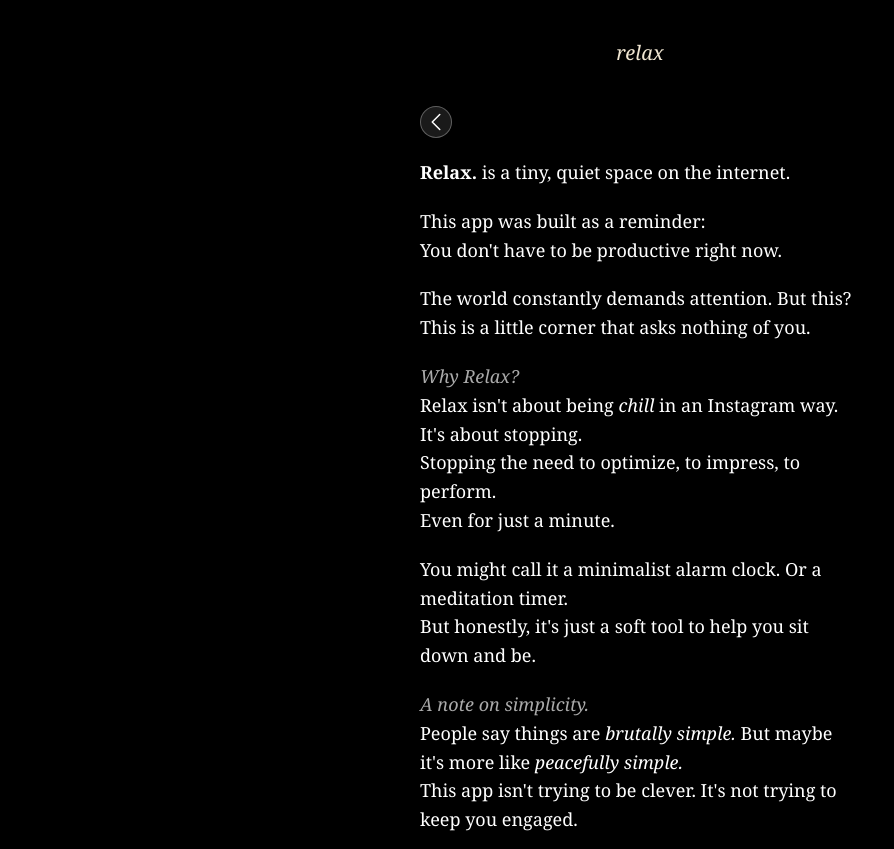
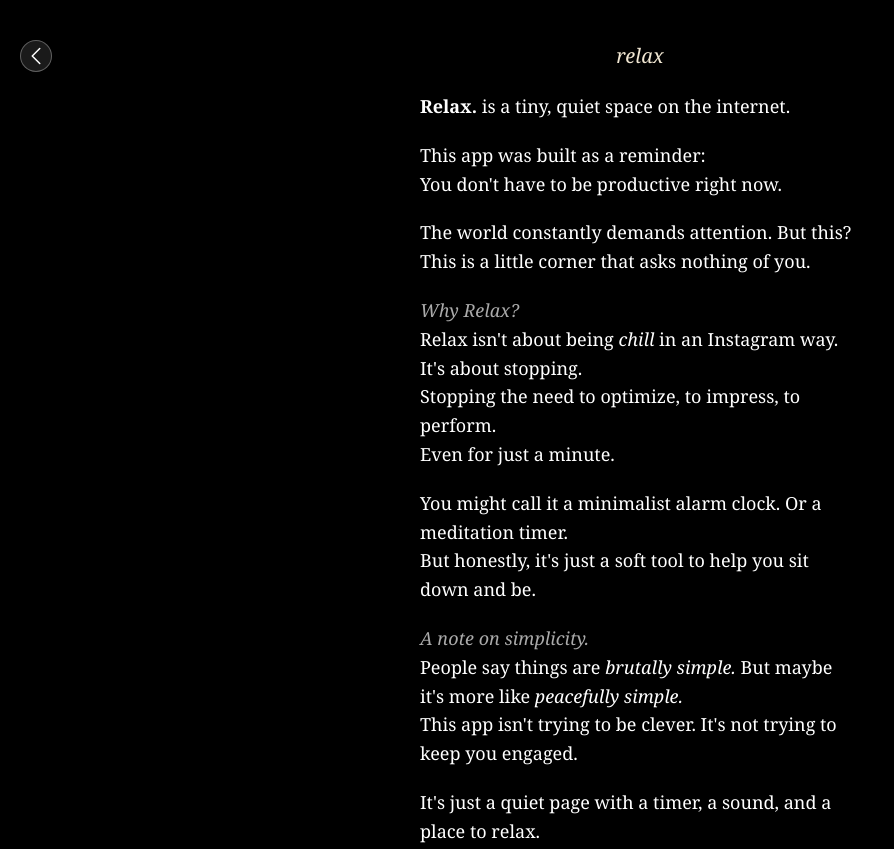
Before and after one commit to chandu-machineni/relax, a website: page about.html in a window 1280 px wide. Shown: the top 849 px of the page, without its empty margins (0-894 px from the left). Drawn offline with Linux system fonts and the light colour scheme.

Commit message:
Align back chevron and relax header on the same line in about page

```diff
--- a/about.html
+++ b/about.html
@@ -19,7 +19,7 @@
     .about-container {
       max-width: 480px;
       margin: 0 auto;
-      padding: 40px 20px;
+      padding: 20px;
       text-align: left;
       font-size: 18px;
       line-height: 1.6;
@@ -56,7 +56,6 @@
       display: flex;
       align-items: center;
       justify-content: center;
-      margin-bottom: 20px;
       text-decoration: none;
       width: 32px;
       height: 32px;
@@ -96,34 +95,51 @@
 
     /* Header styles */
     .header {
-      text-align: center;
+      display: flex;
+      align-items: center;
+      justify-content: center;
       margin-top: 20px;
       margin-bottom: 20px;
       position: relative;
       z-index: 5;
+      width: 100%;
     }
 
     .app-title {
       font-size: 20px;
       font-weight: normal;
       margin: 0;
+      flex-grow: 1;
+      text-align: center;
+    }
+
+    .header-left {
+      width: 32px;
+      padding-left: 20px;
+    }
+
+    .header-right {
+      width: 32px;
+      padding-right: 20px;
     }
   </style>
 </head>
 <body>
   <div class="header">
+    <div class="header-left">
+      <a href="/" class="back-link" id="back-button">
+        <span class="back-arrow">
+          <svg xmlns="http://www.w3.org/2000/svg" fill="none" viewBox="0 0 24 24" stroke-width="1.5" stroke="currentColor" class="size-6">
+            <path stroke-linecap="round" stroke-linejoin="round" d="M15.75 19.5 8.25 12l7.5-7.5" />
+          </svg>
+        </span>
+      </a>
+    </div>
     <h1 class="app-title"><em>relax</em></h1>
+    <div class="header-right"></div>
   </div>
 
   <div class="about-container">
-    <a href="/" class="back-link" id="back-button">
-      <span class="back-arrow">
-        <svg xmlns="http://www.w3.org/2000/svg" fill="none" viewBox="0 0 24 24" stroke-width="1.5" stroke="currentColor" class="size-6">
-          <path stroke-linecap="round" stroke-linejoin="round" d="M15.75 19.5 8.25 12l7.5-7.5" />
-        </svg>
-      </span>
-    </a>
-
     <p><span class="bold">Relax.</span> is a tiny, quiet space on the internet.</p>
 
     <p>This app was built as a reminder:<br>
```
